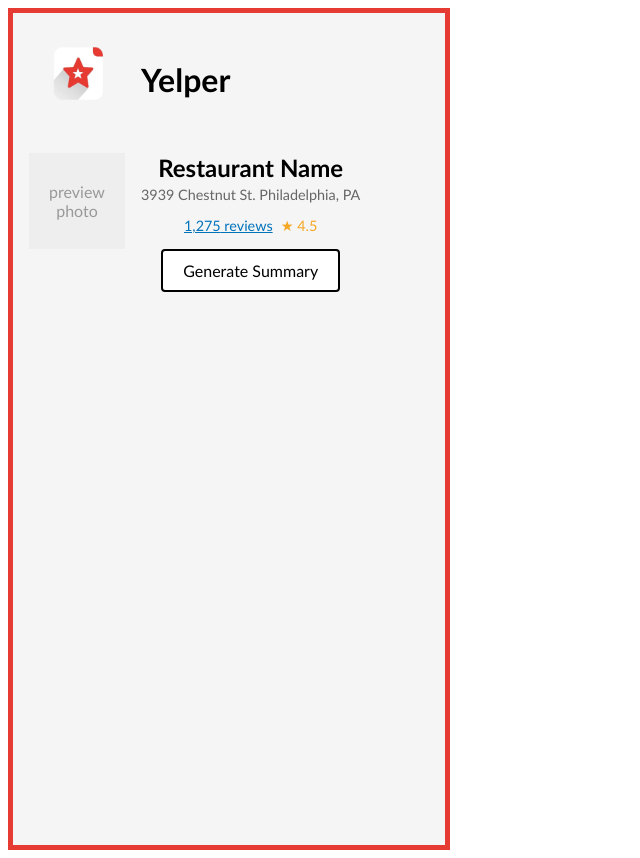
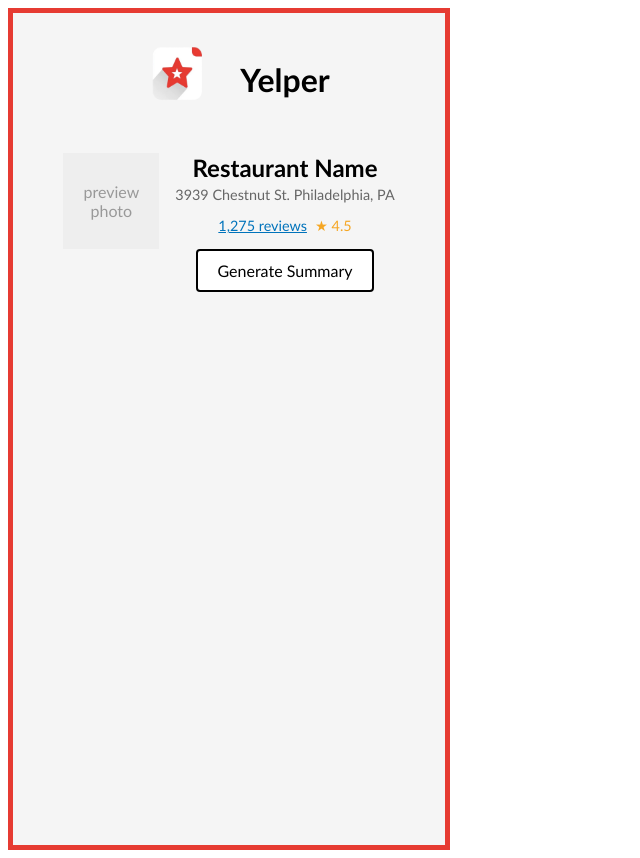
Before and after one commit to hajoon00/3500-team9, a React (Vite) app: page / in a window 1280 px wide. Shown: the whole page, without its empty margins (0-640 px from the left). Built offline with nearby package versions, Linux system fonts and the light colour scheme.

Commit message:
Add frontend to extension

```diff
--- a/src/App.css
+++ b/src/App.css
@@ -16,6 +16,7 @@
 .app-header {
   display: flex;
   align-items: center;
+  justify-content: center;
   margin-bottom: 24px;
 }
 .app-logo {
@@ -28,7 +29,7 @@
 .restaurant-info {
   display: flex;
   gap: 16px;
-  align-items: flex-start;
+  justify-content: center;
   margin-bottom: 24px;
 }
 .preview-photo {
--- a/src/App.tsx
+++ b/src/App.tsx
@@ -75,16 +75,6 @@
 
       {summary && (
         <>
-        {/* Summary Controls */}
-        <section className="summary-controls">
-          <span>Summary based on</span>
-          <div className="controls">
-            <span>{restaurant.summaryCount} reviews</span>
-          </div>
-        </section>
-
-
-
         {/* Percentage Good/Bad Bar */}
         <section className="rating-bar">
           <div className="bar">
```
